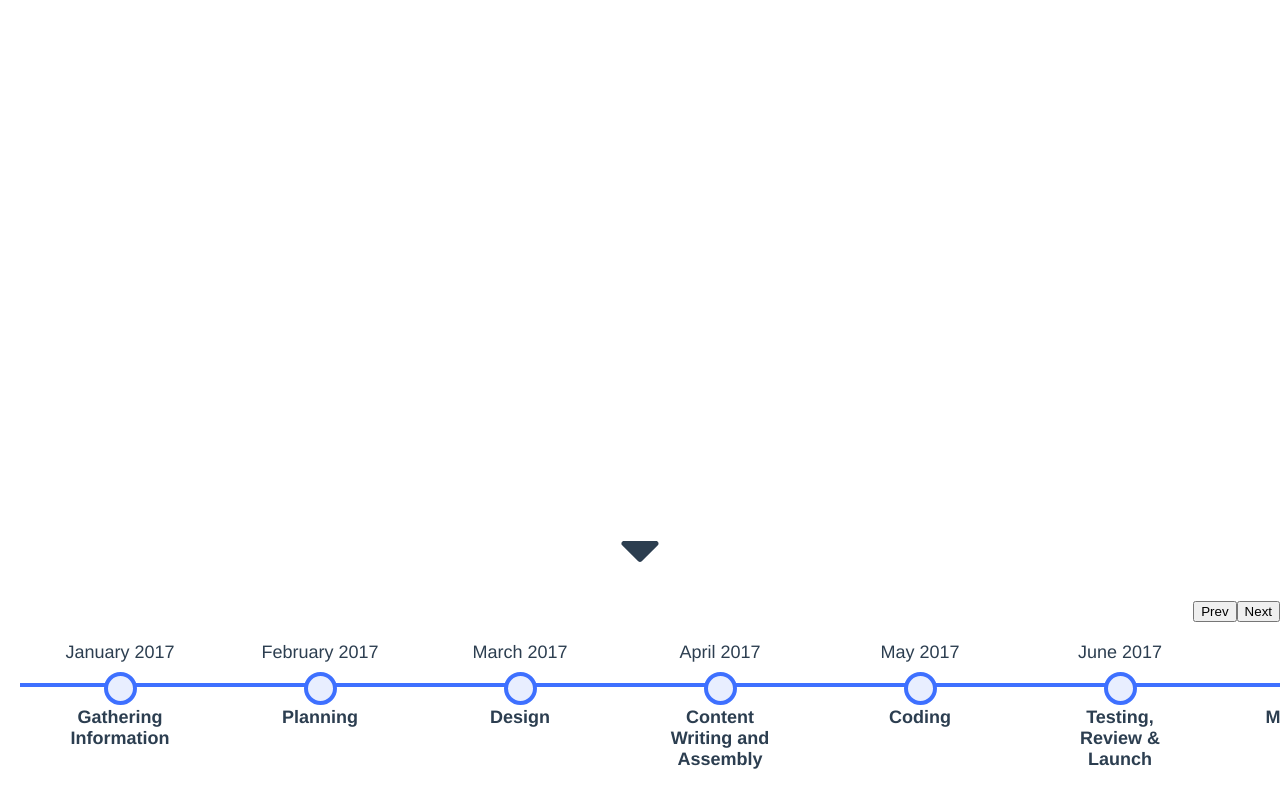
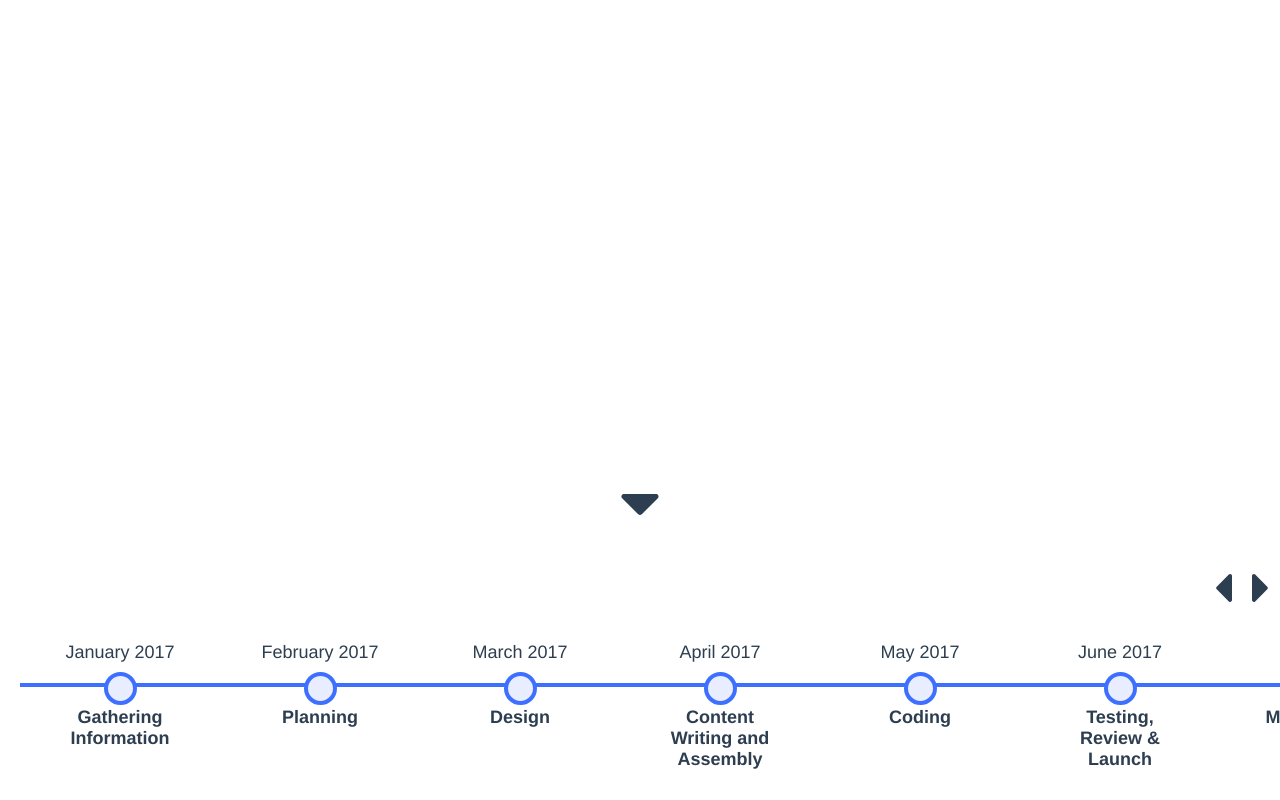
Before and after one commit to DarrenXu94/travel-diary, a Vue app: page / in a window 1280 px wide. Both pictures are taken after a click on the icon 640 px from the left and 748 px from the top of the page. Built offline with nearby package versions, Linux system fonts and the light colour scheme.

Commit message:
Global scss variables file

```diff
--- a/package.json
+++ b/package.json
@@ -22,6 +22,9 @@
     "babel-eslint": "^10.0.3",
     "eslint": "^5.16.0",
     "eslint-plugin-vue": "^5.0.0",
+    "node-sass": "^4.13.0",
+    "sass": "^1.23.3",
+    "sass-loader": "^8.0.0",
     "vue-template-compiler": "^2.6.10"
   }
 }
--- a/src/components/Timeline.vue
+++ b/src/components/Timeline.vue
@@ -3,8 +3,12 @@
     <div class="row">
       <div class="col-md-12">
         <div class="controls">
-          <button @click="onClickPrev" type="button" class="btn btn-default btn-sm prev-slide">Prev</button>
-          <button @click="onClickNext" type="button" class="btn btn-default btn-sm next-slide">Next</button>
+          <span class="arrows">
+            <font-awesome-icon @click="onClickPrev" icon="caret-left" size="3x" />
+          </span>
+          <span class="arrows">
+            <font-awesome-icon @click="onClickNext" icon="caret-right" size="3x" />
+          </span>
         </div>
         <div class="swiper-container">
           <div class="swiper-wrapper timeline">
@@ -63,12 +67,23 @@ export default {
 };
 </script>
 
-<style scoped>
+<style lang="scss" scoped>
+// @import "@/scss/variables.scss";
 .controls {
   padding-bottom: 20px;
   display: flex;
   justify-content: flex-end;
+  .arrows {
+    margin: 10px;
+    cursor: pointer;
+    :hover {
+      color: $bg-classroom;
+    }
+  }
 }
+</style>
+
+<style scoped>
 .timeline {
   /* margin: 50px 0; */
   list-style-type: none;
--- a/src/main.js
+++ b/src/main.js
@@ -1,13 +1,15 @@
 import Vue from 'vue'
 import App from './App.vue'
 import { library } from '@fortawesome/fontawesome-svg-core'
-import { faCaretUp, faCaretDown } from '@fortawesome/free-solid-svg-icons'
+import { faCaretUp, faCaretDown, faCaretLeft, faCaretRight } from '@fortawesome/free-solid-svg-icons'
 
 import { FontAwesomeIcon } from '@fortawesome/vue-fontawesome'
 Vue.component('font-awesome-icon', FontAwesomeIcon)
 
 library.add(faCaretUp)
 library.add(faCaretDown)
+library.add(faCaretLeft)
+library.add(faCaretRight)
 Vue.config.productionTip = false
 
 new Vue({
--- /dev/null
+++ b/src/scss/variables.scss
@@ -0,0 +1 @@
+$bg-classroom: #232323;
--- /dev/null
+++ b/vue.config.js
@@ -0,0 +1,12 @@
+module.exports = {
+    css: {
+        loaderOptions: {
+            sass: {
+                prependData: `
+                  @import "@/scss/variables.scss";
+                `
+            }
+        }
+    }
+
+}
```
Also changed, not shown: 1 other file (tests, documents, lock files or other folders).
